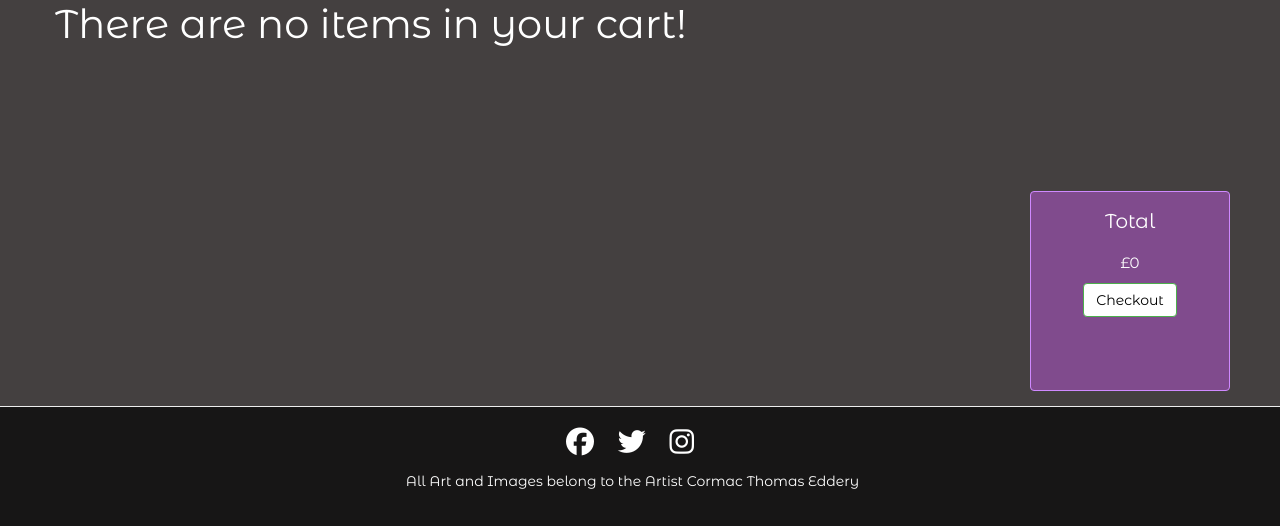
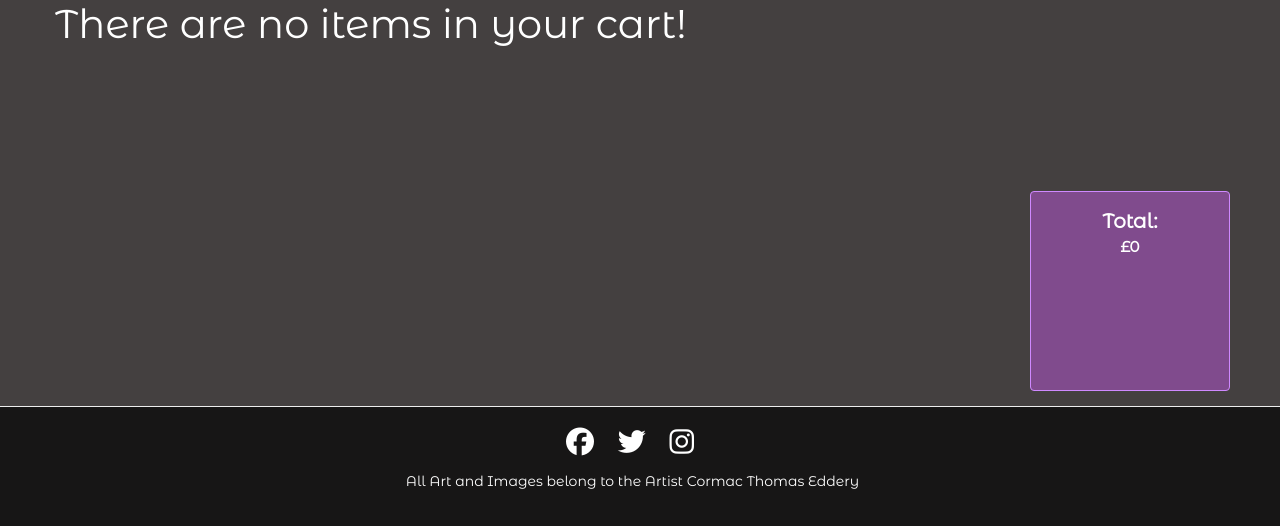
Before and after one commit to sw1ckham/cte-ecommerce, a Django app: page /cart/ in a window 1280 px wide. Shown: the part 274-800 px from the top of the page. Run offline with Django 3.2, Linux system fonts and the light colour scheme; some libraries are stand-ins or nearby versions.

Commit message:
Added cart title and moved total wrapper, moved back

```diff
--- a/cart/templates/cart.html
+++ b/cart/templates/cart.html
@@ -1,6 +1,8 @@
 {% extends 'base.html' %}
 {% load static from staticfiles %}
 {% load bootstrap_tags %}
+
+{% block page_title %}Cart{% endblock %}
 
 {% block content %}
 
@@ -70,9 +72,10 @@
         {% endfor %}
 
         <div class="col-12 col-sm-6 text-center total-wrapper">
-            <p class="product-description">Total</p>
-            <p class="product-price"><span class="glyphicon glyphicon-pound" aria-hidden="true"></span>£{{ total }}</p>
-            <a href="{% url 'checkout' %}" class="btn btn-success" role="button"></span>Checkout</a>
+            <label class="product-description" for="total">Total:<p class="product-price" name="total"><span class="glyphicon glyphicon-pound" aria-hidden="true"></span>£{{ total }}</p></label>
+            {% if cart_items %}
+                <a href="{% url 'checkout' %}" class="btn btn-success" role="button"></span>Checkout</a>
+            {% endif %}
         </div>
     </div>
 </div>
```
